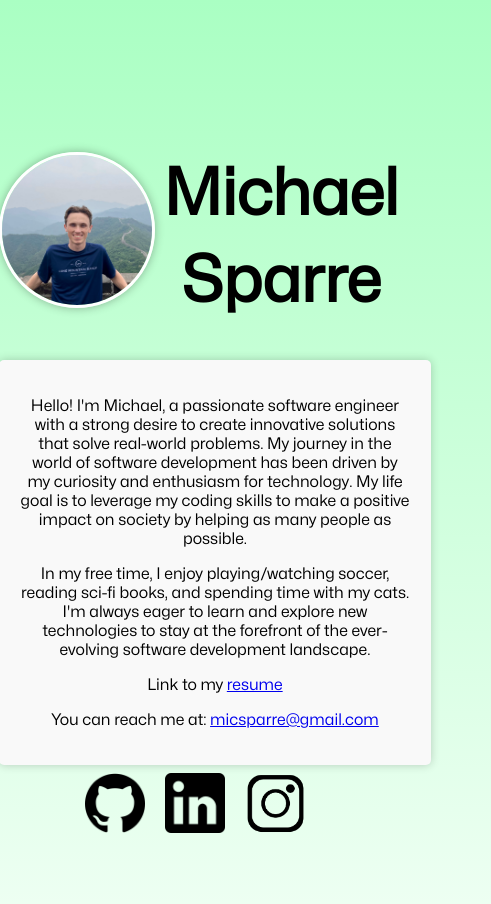
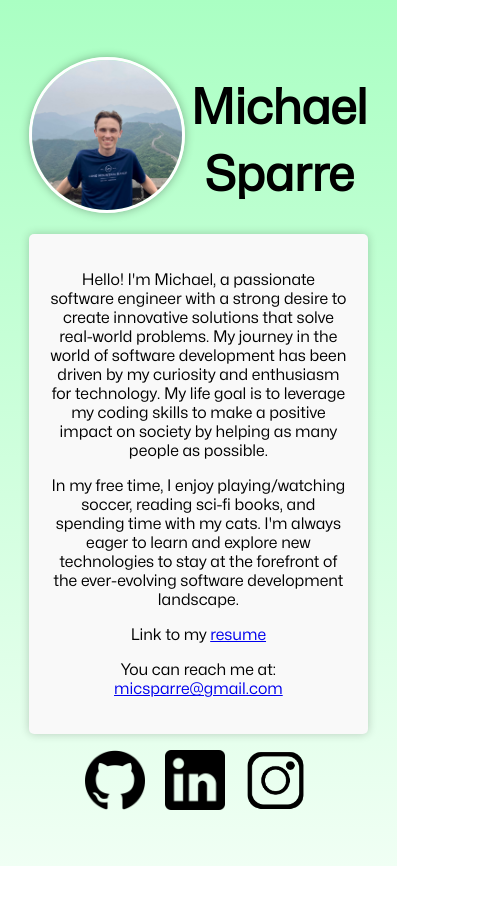
Before and after one commit to micsparre/micsparre.github.io, a React (Create React App) app: page / in a window 390 px wide. Shown: the top 904 px of the page, 491 px wide, since content can reach past the window. After the commit the page ends 866 px from the top, so only its background shows below. Built offline with nearby package versions, Linux system fonts and the light colour scheme.

Commit message:
ios friendly edits

```diff
--- a/src/App.css
+++ b/src/App.css
@@ -2,21 +2,9 @@
 .App {
   /* Add styles for the container of your components */
   margin: 20px; /* Adjust the margin to control the spacing around the container */
-  padding: 5em; /* Optionally, add padding to create inner spacing */
+  padding: 1em; /* Optionally, add padding to create inner spacing */
 
   /* Other styles for your container */
-}
-
-/* Add spacing between components */
-.Header,
-.About {
-  margin-bottom: 20px; /* Adjust the margin-bottom to create space below these components */
-}
-
-/* If you want to add space between About and SocialLinks */
-.About {
-  max-width: 800px; /* Adjust the maximum width for desktop screens */
-  margin-bottom: 20px; /* Adjust the margin-bottom to create space below the About component */
 }
 
 /* Additional styles for your components */
@@ -29,8 +17,8 @@
 
 /* Styles for smaller screens (e.g., mobile) */
 @media screen and (max-width: 768px) {
-  .About {
-    max-width: 95%; /* Adjust the maximum width for mobile screens */
+  .content, .profile {
+    max-width: 90%; /* Adjust the maximum width for mobile screens */
     margin: 0 auto; /* Center-align the component on small screens */
   }
 }
--- a/src/styles/SocialLinks.css
+++ b/src/styles/SocialLinks.css
@@ -3,7 +3,7 @@
     display: flex; /* Use flexbox to arrange items in a row */
     justify-content: center; /* Center items horizontally within the container */
     align-items: center; /* Center items vertically within the container */
-    margin: 2%;
+    margin: 1em;
   }
 
   .social-links a {
--- a/src/styles/header.css
+++ b/src/styles/header.css
@@ -17,14 +17,14 @@ header {
 
   /* First name styles */
 .first-name {
-    font-size: 4rem;
+    font-size: 3rem;
     font-weight: bold;
     margin-bottom: 5px; /* Add margin between first name and last name */
   }
 
   /* Last name styles */
   .last-name {
-    font-size: 4rem;
+    font-size: 3rem;
     font-weight: bold;
     margin-top: 5px; /* Add margin between first name and last name */
   }
--- a/src/styles/profile.css
+++ b/src/styles/profile.css
@@ -1,7 +1,7 @@
 /* Add these styles to your CSS file, e.g., profile.css */
 .profile-picture {
-    width: 250px; /* Adjust the width to your preferred size */
-    height: 250px; /* Adjust the height to maintain aspect ratio */
+    width: 13rem; /* Adjust the width to your preferred size */
+    height: 13rem; /* Adjust the height to maintain aspect ratio */
     border-radius: 50%; /* Makes the image circular for a profile picture effect */
     object-fit: cover; /* Ensures the image covers the entire container */
     border: 3px solid #fff; /* Adds a white border around the image */
```
